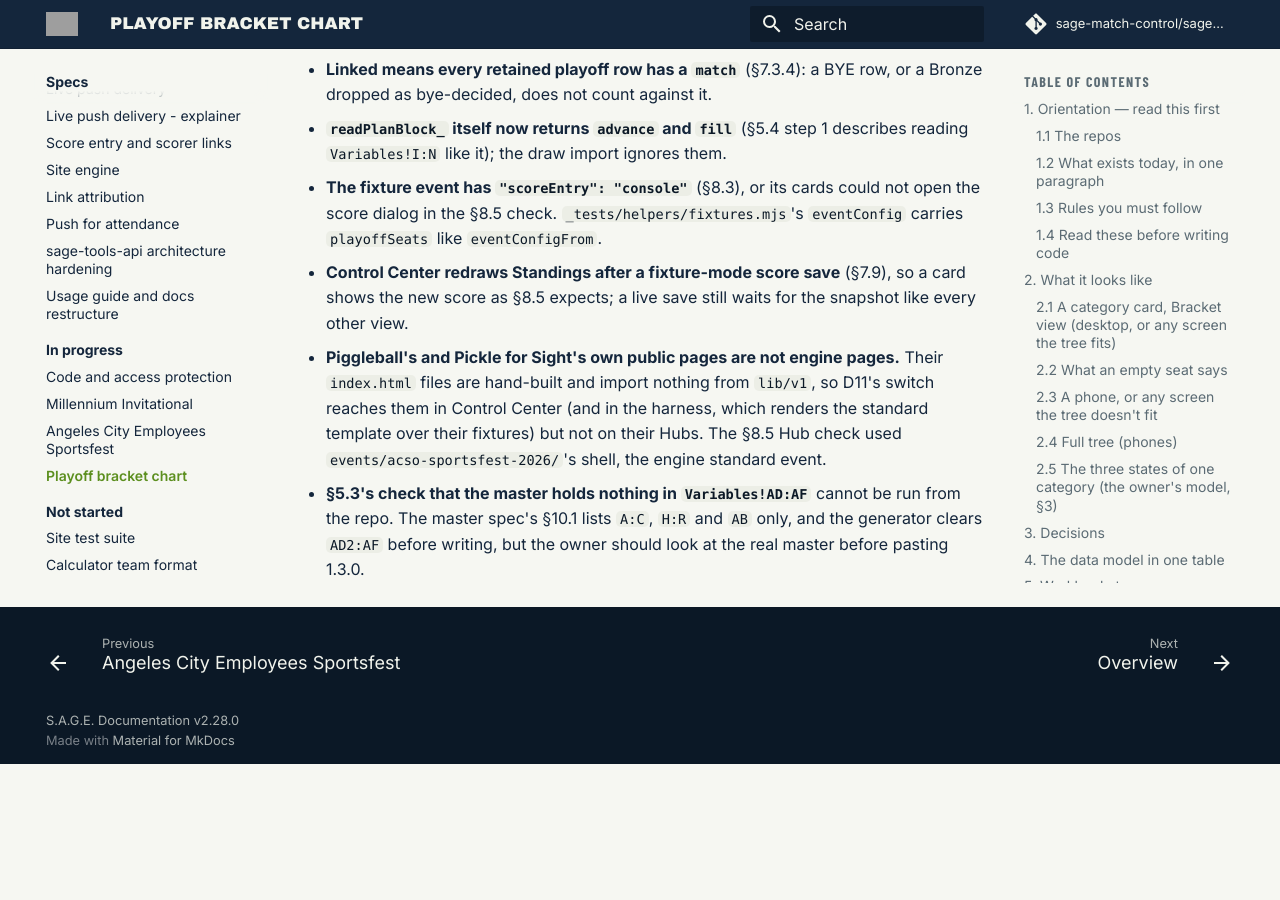
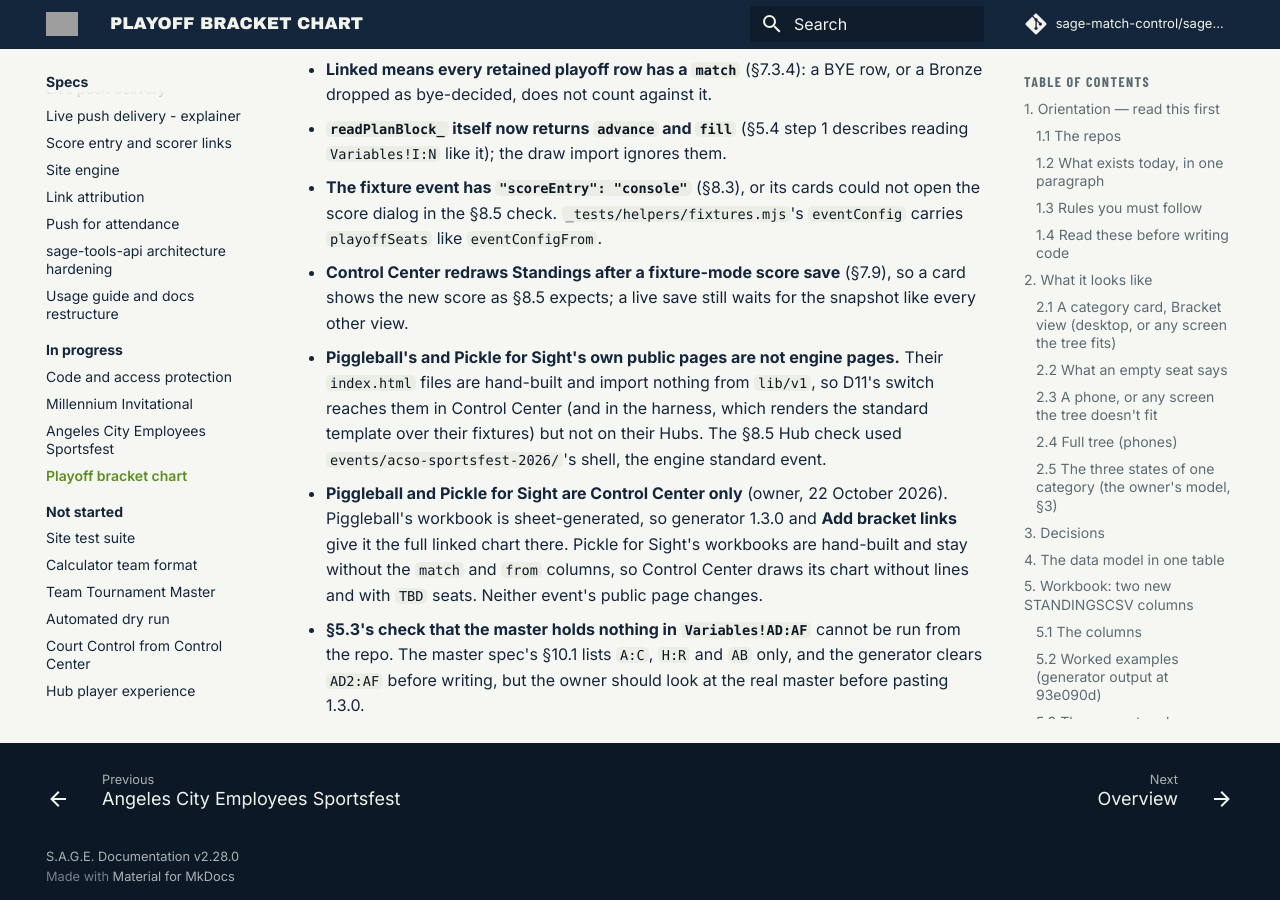
Before and after one commit to sage-match-control/sage-docs, an MkDocs documentation site: the page built from docs/specs/in-progress/standings-bracket-chart-spec.md, in a window 1280 px wide and 900 px high, scrolled down 32248 px. Built offline with MkDocs 1.6.1 and Material for MkDocs 9.7.7, drawn with Linux system fonts in a browser that asks for light colours; comment, search, counter and statistics services are not loaded; before the commit the page ends 33012 px from its top, so only the background shows below that.

Commit message:
Bracket chart spec: Piggleball and Pickle for Sight are Control Center only; PFS stays without lines
Co-Authored-By: Claude Sonnet 5.5 <noreply@anthropic.com>

```diff
--- a/docs/specs/in-progress/standings-bracket-chart-spec.md
+++ b/docs/specs/in-progress/standings-bracket-chart-spec.md
@@ -1189,6 +1189,10 @@ open.
   hand-built and import nothing from `lib/v1`, so D11's switch reaches them in Control Center (and in the
   harness, which renders the standard template over their fixtures) but not on their Hubs. The §8.5 Hub check
   used `events/acso-sportsfest-2026/`'s shell, the engine standard event.
+- **Piggleball and Pickle for Sight are Control Center only** (owner, 22 October 2026). Piggleball's workbook is
+  sheet-generated, so generator 1.3.0 and **Add bracket links** give it the full linked chart there. Pickle for
+  Sight's workbooks are hand-built and stay without the `match` and `from` columns, so Control Center draws
+  its chart without lines and with `TBD` seats. Neither event's public page changes.
 - **§5.3's check that the master holds nothing in `Variables!AD:AF`** cannot be run from the repo. The master spec's
   §10.1 lists `A:C`, `H:R` and `AB` only, and the generator clears `AD2:AF` before writing, but the owner
   should look at the real master before pasting 1.3.0.
```
